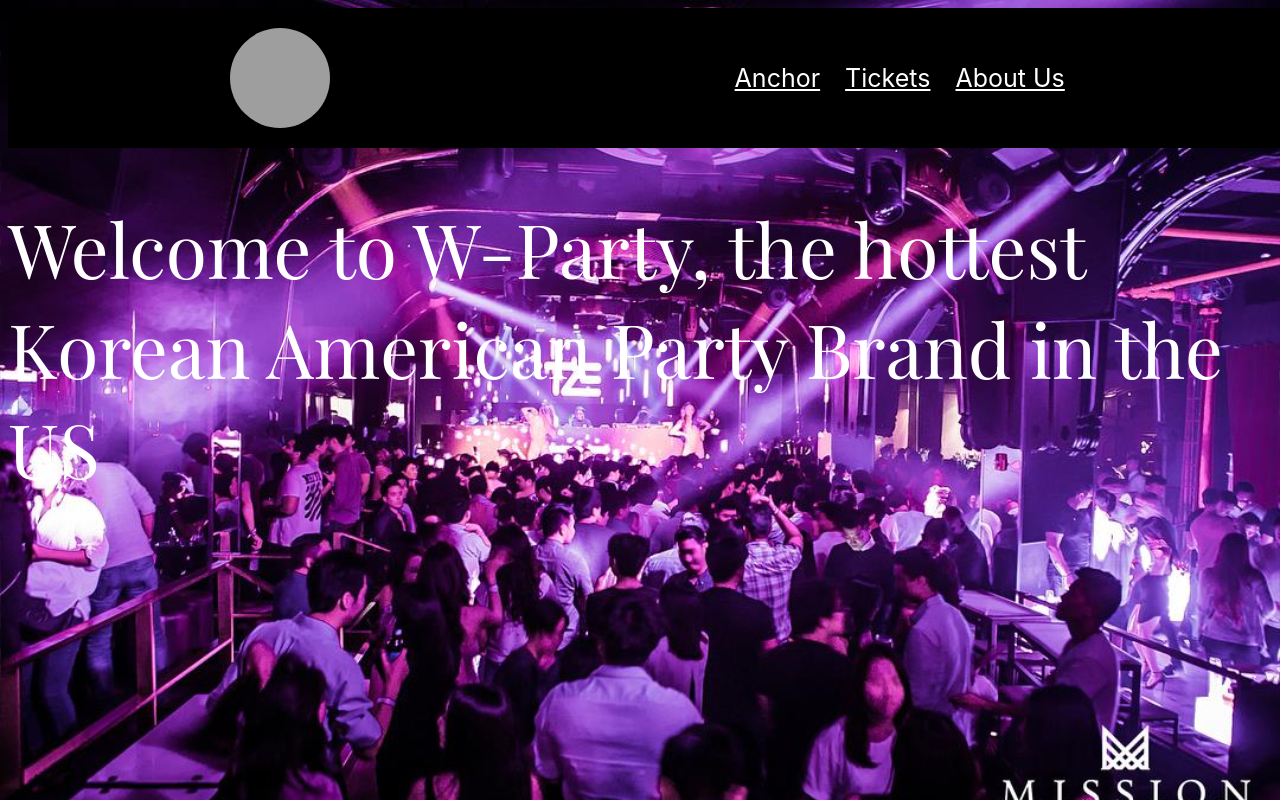
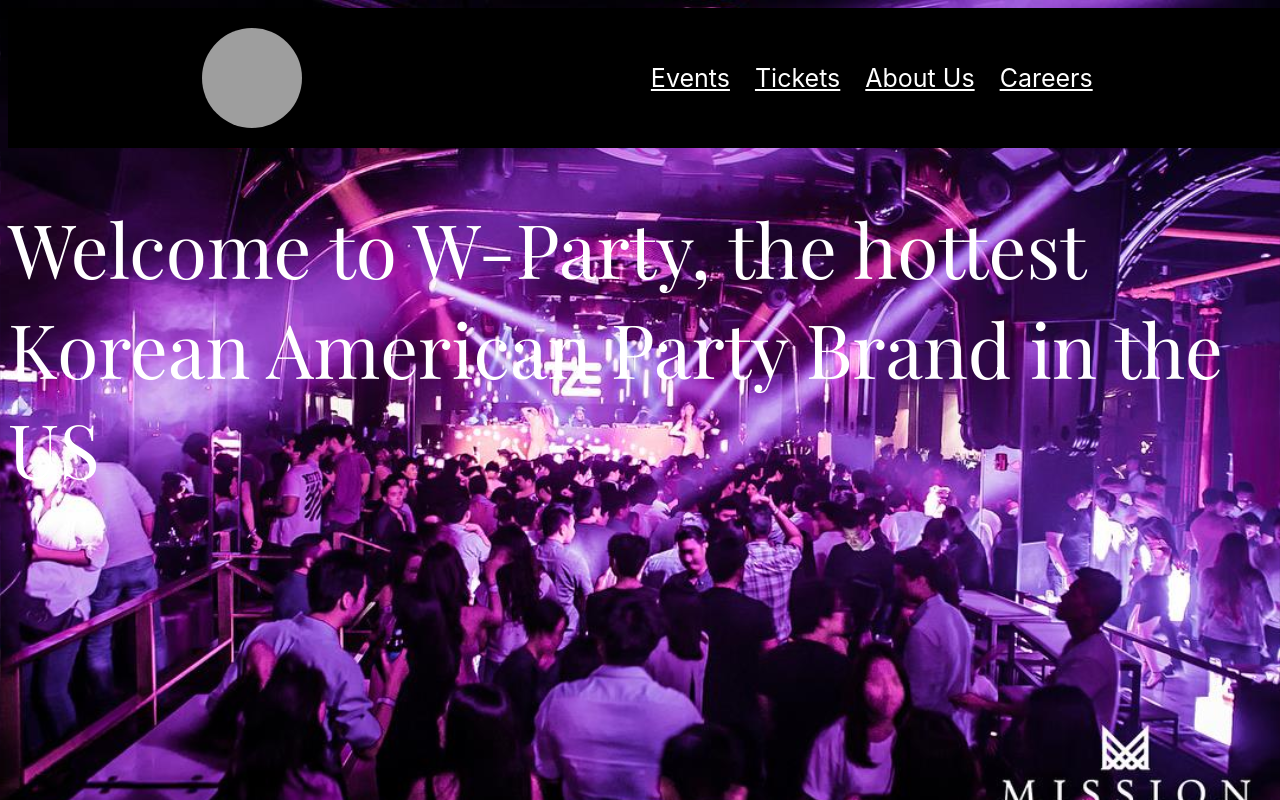
Before and after one commit to shahjacobb/W-Party-Website, a plain HTML site: page index.html in a window 1280 px wide. Shown: the top 800 px of the page. Drawn offline with nearby package versions, Linux system fonts and the light colour scheme; grey boxes are pictures that could not be loaded; a web font is replaced by a local one.

Commit message:
changed navbar tags

```diff
--- a/index.html
+++ b/index.html
@@ -20,9 +20,10 @@
 
     <img class = "w-partylogo" src="https://scontent-lga3-2.xx.fbcdn.net/v/t1.6435-9/43704638_1399191430212776_7210172444034727936_n.jpg?_nc_cat=102&ccb=1-5&_nc_sid=973b4a&_nc_ohc=5EBydUoOW6MAX-KXnZe&_nc_ht=scontent-lga3-2.xx&oh=00_AT__Wyh70PKoBXoGeftc-KUCXsaFOmzfo5v8mfkBvIBYVg&oe=6258BE2D" alt="WPartyNYCLogo">
     <ul class = "navbarlist">
-      <li class = "Events"><a href="#"> Anchor</a></li>
+      <li class = "Events"><a href="#"> Events </a></li>
       <li class = "Tickets"><a href="#">Tickets</a></li>
       <li class = "AboutUs"><a href = "#"> About Us </a></li>
+      <li class = "Careers"><a href="#">Careers </a></li>
 
     </ul>
   </nav>
```
